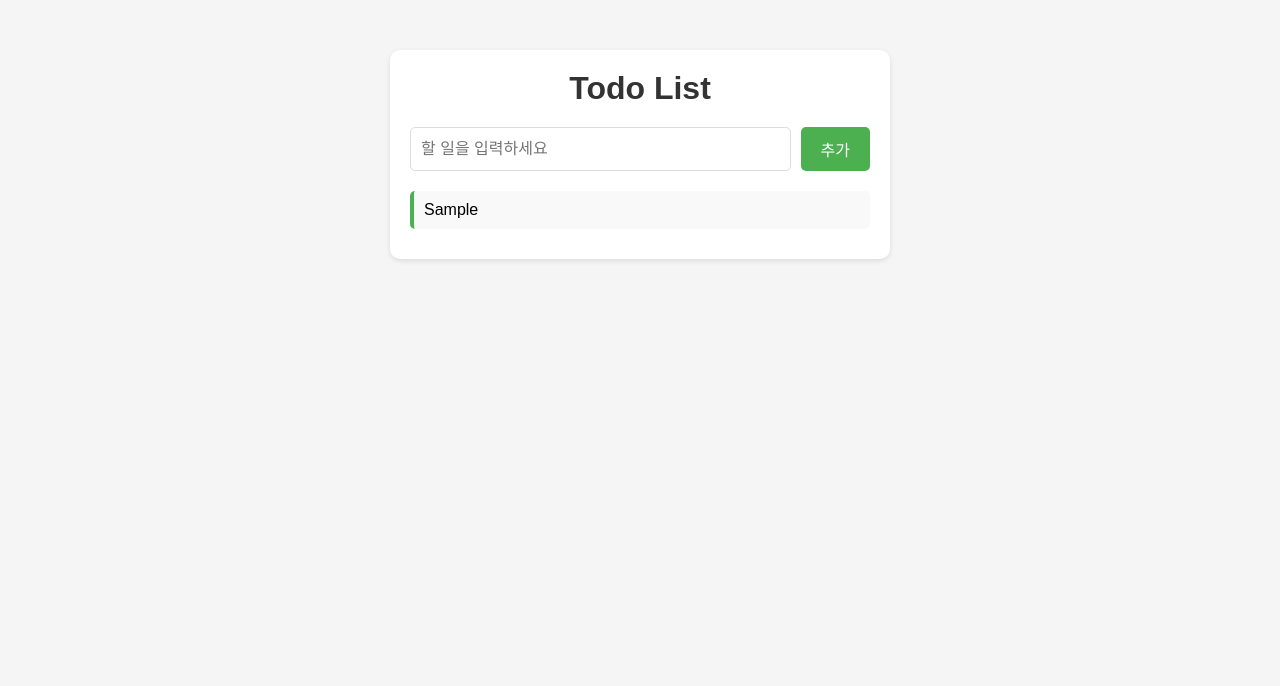
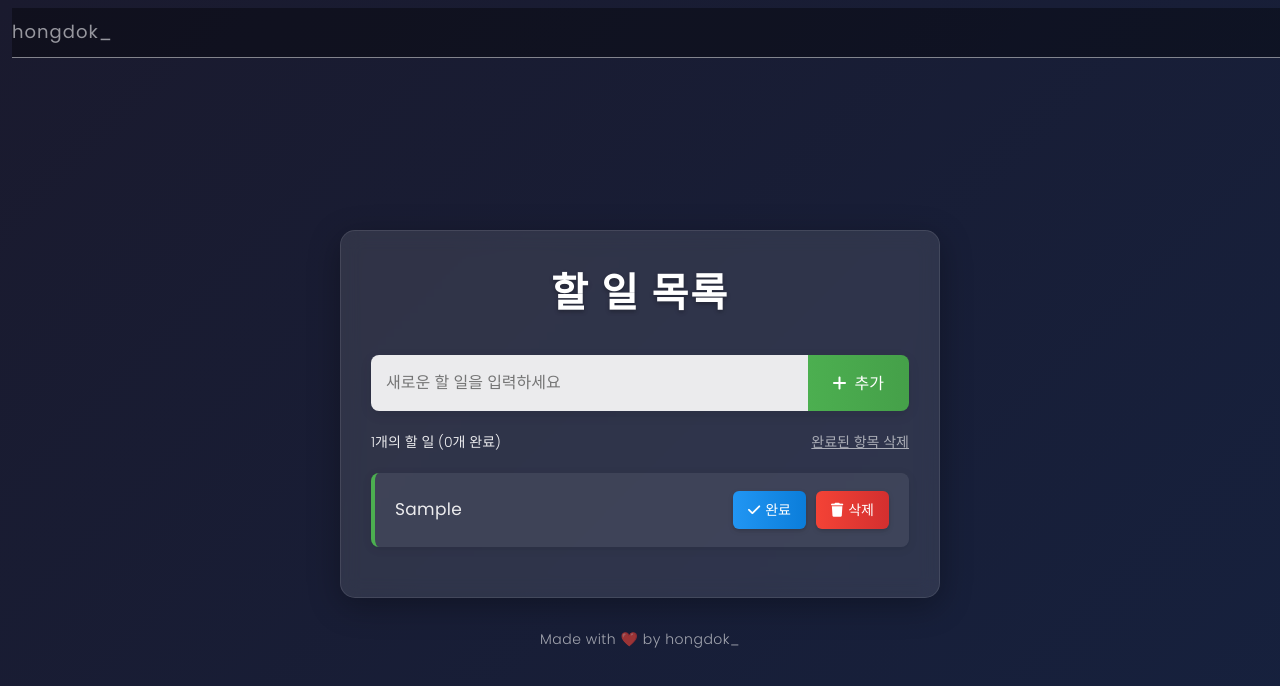
Before and after one commit to jiunjo/todolist-web, a plain HTML site: page index.html in a window 1280 px wide. Both pictures are taken after typing "Sample" into the empty fields and a click on the button "추가". Drawn offline with Linux system fonts and the light colour scheme.

Commit message:
할 일 목록 웹 앱 구현 및 디자인 개선

```diff
--- a/index.html
+++ b/index.html
@@ -3,20 +3,55 @@
   <head>
     <meta charset="UTF-8" />
     <meta name="viewport" content="width=device-width, initial-scale=1.0" />
-    <title>Simple Todo List</title>
+    <meta name="description" content="간단한 할 일 목록 웹 애플리케이션" />
+    <title>할 일 목록 | hongdok_</title>
+    <link rel="preconnect" href="https://fonts.googleapis.com" />
+    <link rel="preconnect" href="https://fonts.gstatic.com" crossorigin />
+    <link
+      href="https://fonts.googleapis.com/css2?family=Noto+Sans+KR:wght@300;400;500;700&family=Poppins:wght@300;400;500;600;700&display=swap"
+      rel="stylesheet"
+    />
     <link rel="stylesheet" href="style.css" />
+    <link
+      rel="stylesheet"
+      href="https://cdnjs.cloudflare.com/ajax/libs/font-awesome/6.4.0/css/all.min.css"
+    />
   </head>
   <body>
+    <nav id="hongdok">hongdok_</nav>
+
     <div class="container">
-      <h1>Todo List</h1>
-      <div class="todo-input">
-        <input type="text" id="todoInput" placeholder="할 일을 입력하세요" />
-        <button onclick="addTodo()">추가</button>
+      <h1>할 일 목록</h1>
+
+      <div class="todo-input-container">
+        <input
+          type="text"
+          id="todoInput"
+          placeholder="새로운 할 일을 입력하세요"
+          autofocus
+        />
+        <button id="addBtn"><i class="fas fa-plus"></i> 추가</button>
       </div>
+
+      <div class="todo-stats">
+        <span id="todoCount">0개의 할 일</span>
+        <button id="clearCompletedBtn">완료된 항목 삭제</button>
+      </div>
+
       <ul id="todoList">
-        <!-- Todo items will be added here -->
+        <!-- 할 일 항목들이 여기에 동적으로 추가됩니다 -->
       </ul>
+
+      <div class="empty-state" id="emptyState">
+        <i class="fas fa-clipboard-list empty-icon"></i>
+        <p>할 일을 추가해보세요!</p>
+      </div>
     </div>
-    <script src="script.js"></script>
+
+    <footer>
+      <p>Made with ❤️ by hongdok_</p>
+    </footer>
+
+    <script src="todo.js"></script>
   </body>
 </html>
--- a/style.css
+++ b/style.css
@@ -4,65 +4,292 @@
   box-sizing: border-box;
 }
 
+:root {
+  --main-font: "Poppins", "Noto Sans KR", sans-serif;
+  --code-font: "Poppins", consolas, "Courier New", monospace;
+  --primary-color: #4caf50;
+  --primary-dark: #45a049;
+  --primary-light: #a5d6a7;
+  --accent-color: #2196f3;
+  --delete-color: #f44336;
+  --text-light: rgba(255, 255, 255, 0.9);
+  --text-muted: rgba(255, 255, 255, 0.6);
+}
+
+#hongdok {
+  position: fixed;
+  inset: 8px auto auto 12px;
+  font-size: 18px;
+  color: #ffffffc9;
+  font-family: var(--code-font);
+  border-bottom: 1px solid rgba(255, 255, 255, 0.678);
+  padding-bottom: 10px;
+  padding-top: 10px;
+  opacity: 0.7;
+  width: 100%;
+  z-index: 100;
+  background-color: rgba(0, 0, 0, 0.5);
+  letter-spacing: 1px;
+}
+
 body {
-  font-family: Arial, sans-serif;
-  background-color: #f5f5f5;
+  color: var(--text-light);
+  background: linear-gradient(135deg, #1a1a2e 0%, #16213e 100%);
+  font-family: var(--main-font);
+  min-height: 100vh;
   display: flex;
   justify-content: center;
-  padding-top: 50px;
+  align-items: center;
+  padding: 20px;
+  margin-top: 40px;
+  flex-direction: column;
+  line-height: 1.6;
 }
 
 .container {
   width: 100%;
-  max-width: 500px;
-  background: white;
-  border-radius: 10px;
-  padding: 20px;
-  box-shadow: 0 2px 5px rgba(0, 0, 0, 0.1);
+  max-width: 600px;
+  background-color: rgba(255, 255, 255, 0.1);
+  border-radius: 15px;
+  padding: 30px;
+  box-shadow: 0 8px 32px rgba(0, 0, 0, 0.3);
+  backdrop-filter: blur(10px);
+  border: 1px solid rgba(255, 255, 255, 0.1);
+  transition: transform 0.3s ease;
+}
+
+.container:hover {
+  transform: translateY(-5px);
 }
 
 h1 {
   text-align: center;
-  color: #333;
-  margin-bottom: 20px;
+  margin-bottom: 30px;
+  color: #ffffff;
+  text-shadow: 0 2px 4px rgba(0, 0, 0, 0.3);
+  font-size: 2.5rem;
+  letter-spacing: 2px;
+  font-weight: 600;
 }
 
-.todo-input {
+.todo-input-container {
   display: flex;
-  gap: 10px;
   margin-bottom: 20px;
+  box-shadow: 0 4px 12px rgba(0, 0, 0, 0.1);
+  border-radius: 8px;
+  overflow: hidden;
 }
 
-input {
+#todoInput {
   flex: 1;
-  padding: 10px;
-  border: 1px solid #ddd;
-  border-radius: 5px;
+  padding: 15px;
+  border: none;
+  background-color: rgba(255, 255, 255, 0.9);
+  font-family: var(--main-font);
   font-size: 16px;
+  transition: all 0.3s;
 }
 
-button {
-  padding: 10px 20px;
-  background-color: #4caf50;
+#todoInput:focus {
+  outline: none;
+  background-color: white;
+}
+
+#addBtn {
+  padding: 15px 25px;
+  background: linear-gradient(
+    to right,
+    var(--primary-color),
+    var(--primary-dark)
+  );
   color: white;
   border: none;
-  border-radius: 5px;
   cursor: pointer;
+  font-family: var(--main-font);
   font-size: 16px;
+  font-weight: 500;
+  transition: all 0.3s;
+  display: flex;
+  align-items: center;
+  gap: 8px;
 }
 
-button:hover {
-  background-color: #45a049;
+#addBtn:hover {
+  background: linear-gradient(to right, var(--primary-dark), #388e3c);
+  transform: translateX(2px);
+}
+
+.todo-stats {
+  display: flex;
+  justify-content: space-between;
+  align-items: center;
+  margin-bottom: 20px;
+  color: var(--text-light);
+  font-size: 14px;
+  font-weight: 300;
+}
+
+#clearCompletedBtn {
+  background: none;
+  border: none;
+  color: var(--text-muted);
+  cursor: pointer;
+  font-family: var(--main-font);
+  font-size: 14px;
+  transition: all 0.2s;
+  text-decoration: underline;
+}
+
+#clearCompletedBtn:hover {
+  color: white;
 }
 
 #todoList {
   list-style: none;
+  margin-bottom: 20px;
 }
 
-#todoList li {
-  padding: 10px;
-  background: #f9f9f9;
-  border-radius: 5px;
-  margin-bottom: 10px;
-  border-left: 4px solid #4caf50;
+.todo-item {
+  display: flex;
+  justify-content: space-between;
+  align-items: center;
+  background-color: rgba(255, 255, 255, 0.08);
+  padding: 18px 20px;
+  border-radius: 8px;
+  margin-bottom: 15px;
+  transition: all 0.3s;
+  border-left: 4px solid var(--primary-color);
+  box-shadow: 0 2px 10px rgba(0, 0, 0, 0.1);
 }
+
+.todo-item:hover {
+  background-color: rgba(255, 255, 255, 0.15);
+  transform: translateX(5px);
+}
+
+.todo-text {
+  flex: 1;
+  word-break: break-word;
+  font-size: 17px;
+  padding-right: 15px;
+  font-weight: 400;
+  letter-spacing: 0.3px;
+}
+
+.completed {
+  text-decoration: line-through;
+  color: var(--text-muted);
+}
+
+.todo-actions {
+  display: flex;
+  gap: 10px;
+}
+
+.btn {
+  padding: 8px 15px;
+  border: none;
+  border-radius: 6px;
+  cursor: pointer;
+  font-family: var(--main-font);
+  font-weight: 500;
+  transition: all 0.2s;
+  box-shadow: 0 2px 5px rgba(0, 0, 0, 0.2);
+  display: flex;
+  align-items: center;
+  gap: 5px;
+  font-size: 14px;
+}
+
+.delete-btn {
+  background: linear-gradient(to right, var(--delete-color), #d32f2f);
+  color: white;
+}
+
+.delete-btn:hover {
+  background: linear-gradient(to right, #d32f2f, #b71c1c);
+  transform: scale(1.05);
+}
+
+.complete-btn {
+  background: linear-gradient(to right, var(--accent-color), #0b7dda);
+  color: white;
+}
+
+.complete-btn:hover {
+  background: linear-gradient(to right, #0b7dda, #0a67b3);
+  transform: scale(1.05);
+}
+
+.empty-state {
+  text-align: center;
+  padding: 40px 0;
+  color: var(--text-muted);
+  display: flex;
+  flex-direction: column;
+  align-items: center;
+  gap: 15px;
+}
+
+.empty-icon {
+  font-size: 50px;
+  opacity: 0.7;
+}
+
+.empty-state p {
+  font-size: 18px;
+  font-weight: 300;
+  letter-spacing: 0.5px;
+}
+
+footer {
+  margin-top: 30px;
+  color: var(--text-muted);
+  text-align: center;
+  font-size: 14px;
+  font-weight: 300;
+  letter-spacing: 0.5px;
+}
+
+/* 애니메이션 효과 */
+@keyframes fadeIn {
+  from {
+    opacity: 0;
+    transform: translateY(10px);
+  }
+  to {
+    opacity: 1;
+    transform: translateY(0);
+  }
+}
+
+.todo-item {
+  animation: fadeIn 0.3s ease forwards;
+}
+
+/* 반응형 디자인 */
+@media (max-width: 480px) {
+  .container {
+    padding: 20px;
+  }
+
+  h1 {
+    font-size: 2rem;
+  }
+
+  .todo-actions {
+    flex-direction: column;
+    gap: 5px;
+  }
+
+  #todoInput,
+  #addBtn {
+    padding: 12px;
+  }
+
+  .todo-stats {
+    flex-direction: column;
+    gap: 10px;
+    align-items: flex-start;
+  }
+}
--- /dev/null
+++ b/todo.js
@@ -0,0 +1,161 @@
+// 로컬 스토리지에서 할 일 목록 불러오기
+let todos = [];
+
+// DOM 요소 가져오기
+const todoInput = document.getElementById("todoInput");
+const addBtn = document.getElementById("addBtn");
+const todoList = document.getElementById("todoList");
+const todoCount = document.getElementById("todoCount");
+const clearCompletedBtn = document.getElementById("clearCompletedBtn");
+const emptyState = document.getElementById("emptyState");
+
+// 로컬 스토리지에서 데이터 로드
+function loadTodos() {
+  const savedTodos = localStorage.getItem("todos");
+  if (savedTodos) {
+    try {
+      todos = JSON.parse(savedTodos);
+      console.log("로컬 스토리지에서 불러온 할 일 목록:", todos);
+    } catch (e) {
+      console.error("로컬 스토리지 데이터 파싱 오류:", e);
+      todos = [];
+    }
+  } else {
+    console.log("로컬 스토리지에 저장된 할 일이 없습니다.");
+    todos = [];
+  }
+}
+
+// 할 일 목록 화면에 표시하기
+function renderTodos() {
+  // 목록 초기화
+  todoList.innerHTML = "";
+
+  // 할 일 개수 업데이트
+  updateTodoCount();
+
+  // 빈 상태 표시 여부 결정
+  if (todos.length === 0) {
+    emptyState.style.display = "flex";
+  } else {
+    emptyState.style.display = "none";
+  }
+
+  // 각 할 일 항목에 대해 리스트 아이템 생성
+  todos.forEach((todo, index) => {
+    const todoItem = document.createElement("li");
+    todoItem.classList.add("todo-item");
+
+    // 할 일 텍스트 요소 생성
+    const todoText = document.createElement("span");
+    todoText.classList.add("todo-text");
+    todoText.textContent = todo.text;
+
+    // 완료된 할 일은 클래스 추가
+    if (todo.completed) {
+      todoText.classList.add("completed");
+    }
+
+    // 버튼 컨테이너 생성
+    const actionBtns = document.createElement("div");
+    actionBtns.classList.add("todo-actions");
+
+    // 완료 버튼 생성
+    const completeBtn = document.createElement("button");
+    completeBtn.classList.add("btn", "complete-btn");
+    completeBtn.innerHTML = todo.completed
+      ? '<i class="fas fa-undo"></i> 취소'
+      : '<i class="fas fa-check"></i> 완료';
+    completeBtn.addEventListener("click", () => toggleComplete(index));
+
+    // 삭제 버튼 생성
+    const deleteBtn = document.createElement("button");
+    deleteBtn.classList.add("btn", "delete-btn");
+    deleteBtn.innerHTML = '<i class="fas fa-trash"></i> 삭제';
+    deleteBtn.addEventListener("click", () => deleteTodo(index));
+
+    // 요소들을 조립
+    actionBtns.appendChild(completeBtn);
+    actionBtns.appendChild(deleteBtn);
+
+    todoItem.appendChild(todoText);
+    todoItem.appendChild(actionBtns);
+
+    todoList.appendChild(todoItem);
+  });
+}
+
+// 할 일 개수 업데이트
+function updateTodoCount() {
+  const completedCount = todos.filter((todo) => todo.completed).length;
+  const totalCount = todos.length;
+  todoCount.textContent = `${totalCount}개의 할 일 (${completedCount}개 완료)`;
+}
+
+// 새로운 할 일 추가
+function addTodo() {
+  const text = todoInput.value.trim();
+
+  if (text !== "") {
+    todos.push({
+      text: text,
+      completed: false,
+      createdAt: new Date().toISOString(),
+    });
+
+    todoInput.value = "";
+    renderTodos();
+    saveTodos();
+  }
+}
+
+// 할 일 삭제
+function deleteTodo(index) {
+  todos.splice(index, 1);
+  renderTodos();
+  saveTodos();
+}
+
+// 할 일 완료 상태 토글
+function toggleComplete(index) {
+  todos[index].completed = !todos[index].completed;
+  renderTodos();
+  saveTodos();
+}
+
+// 완료된 할 일 모두 삭제
+function clearCompleted() {
+  todos = todos.filter((todo) => !todo.completed);
+  renderTodos();
+  saveTodos();
+}
+
+// 로컬 스토리지에 할 일 목록 저장
+function saveTodos() {
+  try {
+    localStorage.setItem("todos", JSON.stringify(todos));
+    console.log("할 일 목록이 로컬 스토리지에 저장되었습니다:", todos);
+  } catch (e) {
+    console.error("로컬 스토리지 저장 오류:", e);
+  }
+}
+
+// 이벤트 리스너 등록
+addBtn.addEventListener("click", addTodo);
+
+// Enter 키로 할 일 추가
+todoInput.addEventListener("keypress", (e) => {
+  if (e.key === "Enter") {
+    addTodo();
+  }
+});
+
+// 완료된 항목 삭제 버튼
+clearCompletedBtn.addEventListener("click", clearCompleted);
+
+// 페이지 로드 시 실행
+document.addEventListener("DOMContentLoaded", () => {
+  loadTodos();
+  renderTodos();
+  console.log("페이지 로드 완료, 할 일 목록 렌더링됨");
+});
```
